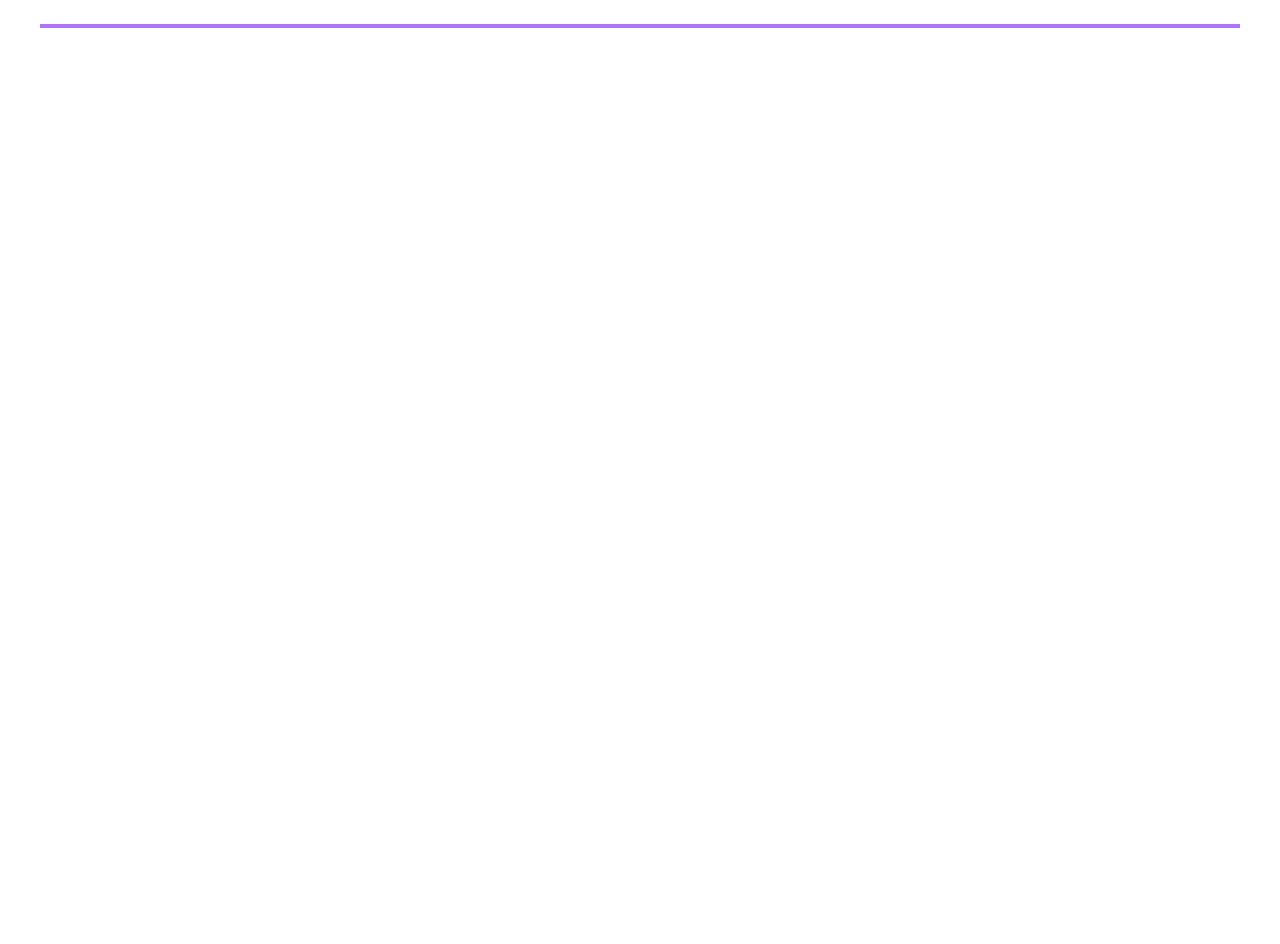
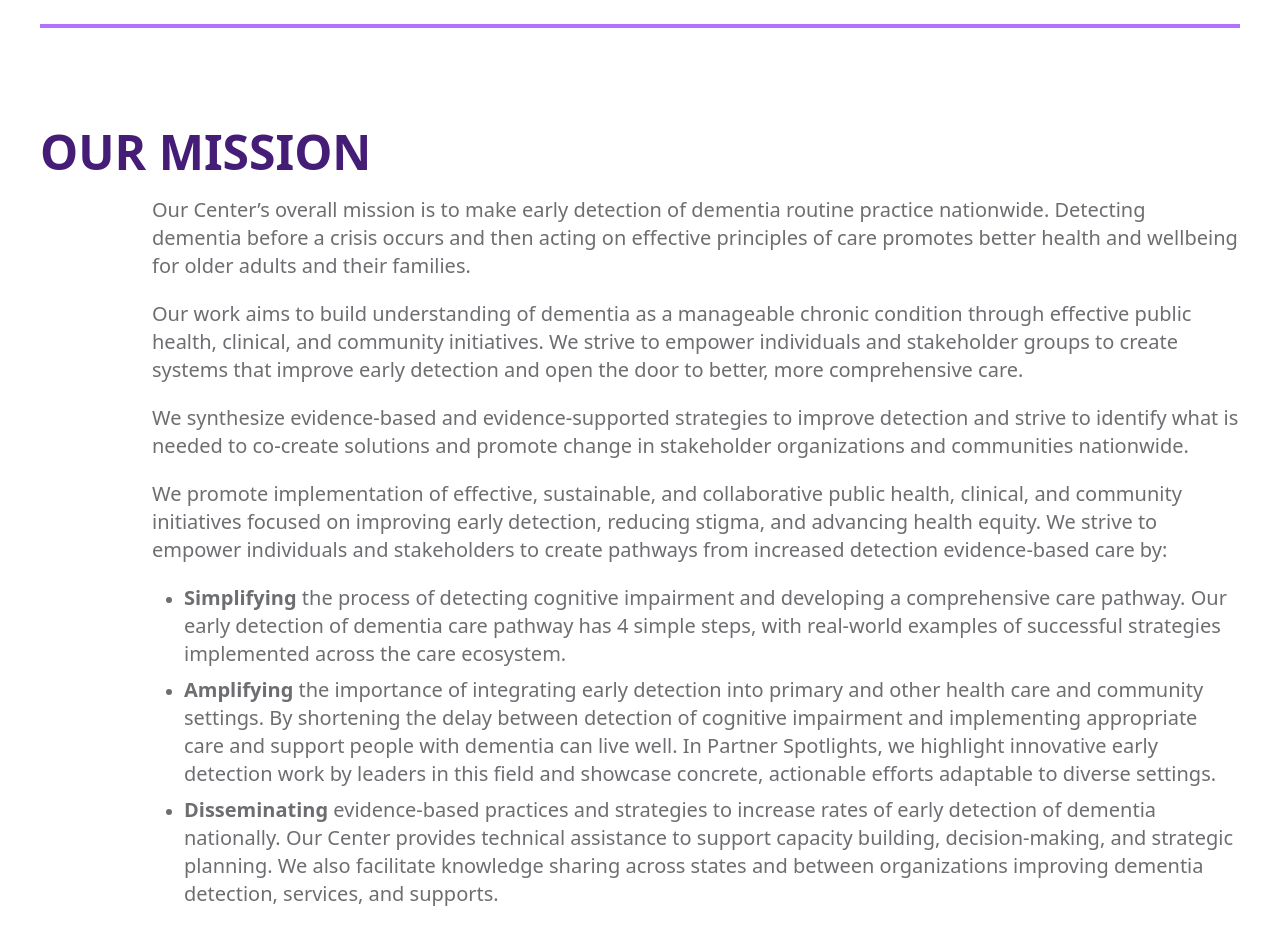
Before and after one commit to Pandey840/Bold-clone, a React (Create React App) app: page / in a window 1280 px wide. Shown: the part 1580-2524 px from the top of the page. Before the commit the page ends 1648 px from the top, so only its background shows below. Built offline with nearby package versions, Linux system fonts and the light colour scheme.

Commit message:
Our Mission Section

```diff
--- a/src/App.js
+++ b/src/App.js
@@ -2,6 +2,7 @@ import Header from "./components/Header";
 import SlideShow from "./components/SlideShow";
 import imageLinks from "./data/imageLinks.json";
 import WhoWeAre from "./components/WhoWeAre";
+import OurMission from "./components/OurMission";
 
 function App() {
   return (
@@ -18,6 +19,16 @@ function App() {
         Description2="The center is led by a team from the Division of Geriatric Medicine and Palliative Care and the Department of Population Health at NYU Langone focused on improving the lives of people affected by dementia. We, together with the PHCOE on Dementia Risk Reduction at the Alzheimer’s Association, the PHCOE on Dementia Caregiving at University of Minnesota, and over two dozen state and local initiatives, make up the CDC’s Building Our Largest Dementia (BOLD) Infrastructure for Alzheimer’s Act and National Healthy Brain Initiative."
         aboutImage={imageLinks.aboutImage}
       />
+      <OurMission
+        Headings="OUR MISSION"
+        Description1="Our Center’s overall mission is to make early detection of dementia routine practice nationwide. Detecting dementia before a crisis occurs and then acting on effective principles of care promotes better health and wellbeing for older adults and their families."
+        Description2="Our work aims to build understanding of dementia as a manageable chronic condition through effective public health, clinical, and community initiatives. We strive to empower individuals and stakeholder groups to create systems that improve early detection and open the door to better, more comprehensive care."
+        Description3="We synthesize evidence-based and evidence-supported strategies to improve detection and strive to identify what is needed to co-create solutions and promote change in stakeholder organizations and communities nationwide."
+        Description4="We promote implementation of effective, sustainable, and collaborative public health, clinical, and community initiatives focused on improving early detection, reducing stigma, and advancing health equity. We strive to empower individuals and stakeholders to create pathways from increased detection evidence-based care by:"
+        details1=" the process of detecting cognitive impairment and developing a comprehensive care pathway. Our early detection of dementia care pathway has 4 simple steps, with real-world examples of successful strategies implemented across the care ecosystem."
+        details2=" the importance of integrating early detection into primary and other health care and community settings. By shortening the delay between detection of cognitive impairment and implementing appropriate care and support people with dementia can live well. In Partner Spotlights, we highlight innovative early detection work by leaders in this field and showcase concrete, actionable efforts adaptable to diverse settings."
+        details3=" evidence-based practices and strategies to increase rates of early detection of dementia nationally. Our Center provides technical assistance to support capacity building, decision-making, and strategic planning. We also facilitate knowledge sharing across states and between organizations improving dementia detection, services, and supports. "
+      />
     </>
   );
 }
--- /dev/null
+++ b/src/components/OurMission.js
@@ -0,0 +1,48 @@
+import React from "react";
+
+const OurMission = (props) => {
+  const {
+    Headings,
+    Description1,
+    Description2,
+    Description3,
+    Description4,
+    details1,
+    details2,
+    details3,
+  } = props;
+
+  return (
+    <section className="flex justify-center max-w-7xl mx-auto">
+      <div className="p-10 mt-5">
+        <h2 className="text-5xl font-extrabold text-[#451C76]">{Headings}</h2>
+        <p className="text-xl text-[#6D6E71] ml-28 mt-5">{Description1}</p>
+        <p className="text-xl text-[#6D6E71] ml-28 mt-5">{Description2}</p>
+        <p className="text-xl text-[#6D6E71] ml-28 mt-5">{Description3}</p>
+        <p className="text-xl text-[#6D6E71] ml-28 mt-5">{Description4}</p>
+        <ul className="list-disc text-[#6D6E71] ml-36 mt-5">
+          <li className="mb-2">
+            <p className="text-xl">
+              <strong>Simplifying</strong>
+              {details1}
+            </p>
+          </li>
+          <li className="mb-2">
+            <p className="text-xl">
+              <strong>Amplifying</strong>
+              {details2}
+            </p>
+          </li>
+          <li className="mb-2">
+            <p className="text-xl">
+              <strong>Disseminating</strong>
+              {details3}
+            </p>
+          </li>
+        </ul>
+      </div>
+    </section>
+  );
+};
+
+export default OurMission;
```
